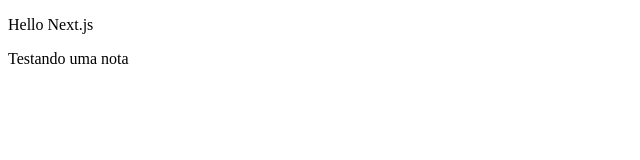
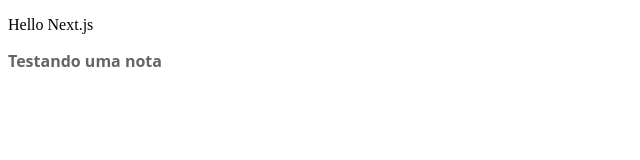
Before and after one commit to marialuisacp/trello-ui, a Next.js app: page / in a window 1280 px wide. Shown: the top 160 px of the page, without its empty margins (0-640 px from the left). Built offline with nearby package versions, Linux system fonts and the light colour scheme.

Commit message:
[@marialuisacp] - Configs default styles and create fist styles of Note component

```diff
--- a/components/note/Note.jsx
+++ b/components/note/Note.jsx
@@ -1,7 +1,8 @@
 import React from 'react';
+import StyledNote from './Note.styles';
 
 const Note = ({ text }) => (
-  <div> {text} </div>
+  <StyledNote> {text} </StyledNote>
 );
 
 export default Note;
--- /dev/null
+++ b/components/note/Note.styles.js
@@ -0,0 +1,10 @@
+import styled from 'styled-components';
+import { styles } from '../../styles/config';
+
+const StyledNote = styled.div`
+  color: ${styles.colorText};
+  font-weight: bold;
+  font-family: ${styles.fontDefault}
+`;
+
+export default StyledNote;
--- a/package.json
+++ b/package.json
@@ -17,7 +17,8 @@
     "jest": "^25.2.7",
     "next": "^9.3.4",
     "react": "^16.13.1",
-    "react-dom": "^16.13.1"
+    "react-dom": "^16.13.1",
+    "styled-components": "^5.0.1"
   },
   "devDependencies": {
     "@babel/core": "^7.9.0",
--- a/pages/index.js
+++ b/pages/index.js
@@ -5,7 +5,7 @@ export default function Index() {
   return (
     <div>
       <p>Hello Next.js</p>
-      <Note text="Testando uma nota"></Note>
+      <Note text='Testando uma nota'></Note>
     </div>
   );
 }
--- /dev/null
+++ b/styles/config.js
@@ -0,0 +1,6 @@
+export const styles = {
+  colorText: '#656565',
+  colorPrimary: '#0077C0',
+  colorSecundary: '#4E046D',
+  fontDefault: 'Open Sans'
+};
```
Also changed, not shown: 1 other file (tests, documents, lock files or other folders).
